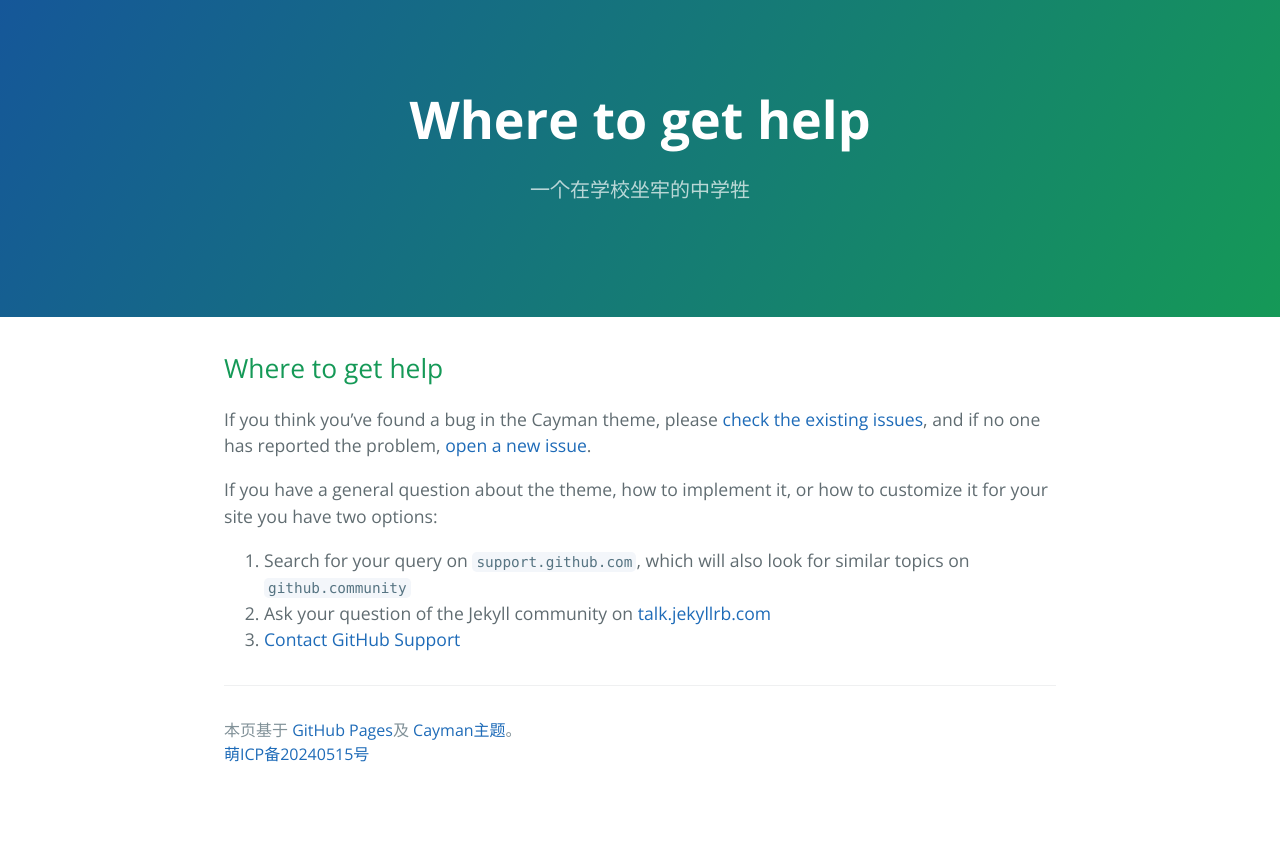
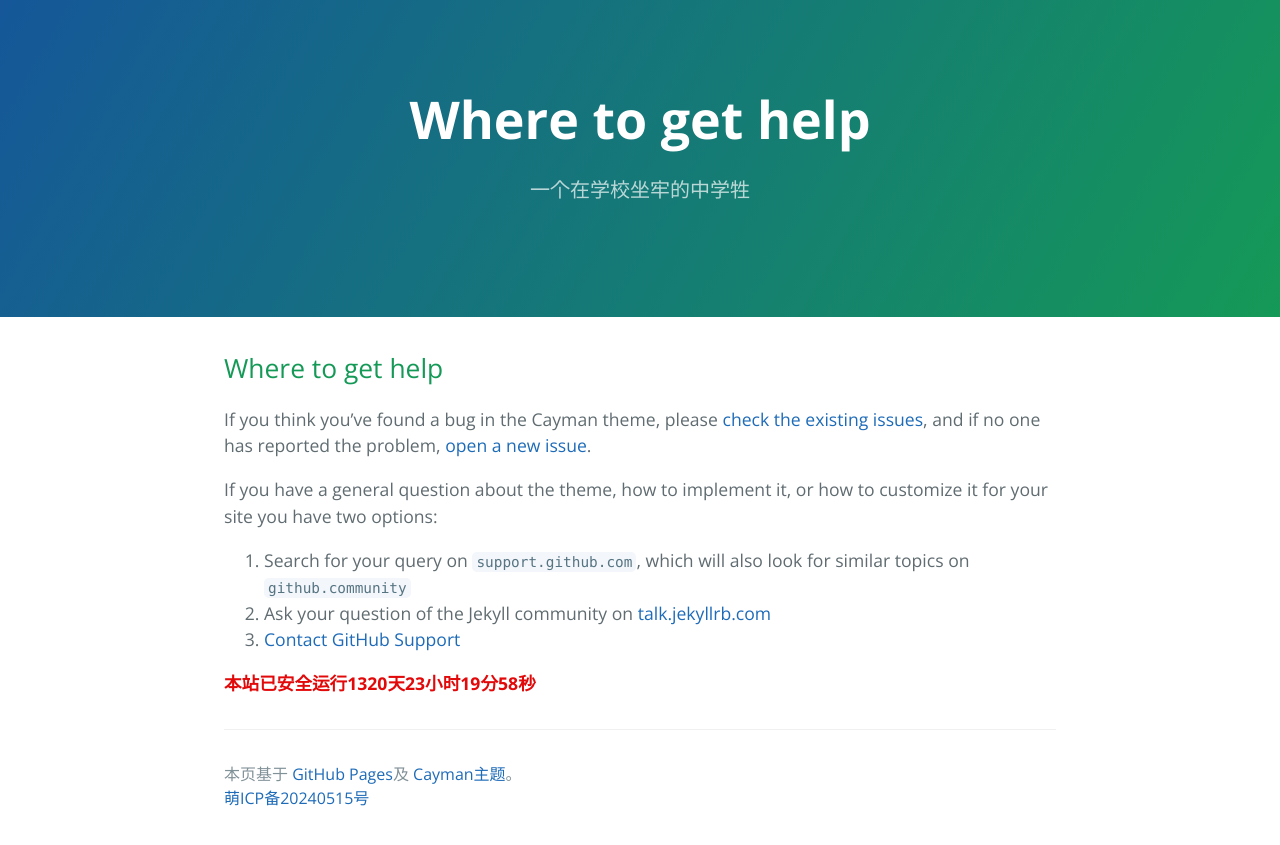
Before and after one commit to Creeper005bili/creeper005bili.github.io, a Jekyll site: the page built from docs/SUPPORT.md, in a window 1280 px wide. Shown: the top 845 px of the page. Built offline with Jekyll 4.4.1, drawn with Linux system fonts in a browser that asks for light colours; our own code applies the rules of GitHub Pages for plain Markdown files.

Commit message:
Update default.html

```diff
--- a/_layouts/default.html
+++ b/_layouts/default.html
@@ -29,7 +29,61 @@
 
     <main id="content" class="main-content" role="main">
       {{ content }}
+<!-- 网站运行计时统计 start-->
+  <span id="momk"></span><span id="momk" style="color: #ff0000;"></span>
+  <script type="text/javascript">
+      function NewDate(str) {
+          str = str.split('-');
+          var date = new Date();
+          date.setUTCFullYear(str[0], str[1] - 1, str[2]);
+          date.setUTCHours(0, 0, 0, 0);
+          return date;
+      }
+      function momxc() {
+          var birthDay = NewDate("2020-10-20");//设置建站时间
+          var today = new Date();
+          var timeold = today.getTime() - birthDay.getTime();
+          var sectimeold = timeold / 1000
+          var secondsold = Math.floor(sectimeold);
+          var msPerDay = 24 * 60 * 60 * 1000; var e_daysold = timeold / msPerDay;
+          var daysold = Math.floor(e_daysold);
+          var e_hrsold = (daysold - e_daysold) * -24;
+          var hrsold = Math.floor(e_hrsold);
+          var e_minsold = (hrsold - e_hrsold) * -60;
+          var minsold = Math.floor((hrsold - e_hrsold) * -60); var seconds = Math.floor((minsold - e_minsold) * -60).toString();
+          document.getElementById("momk").innerHTML = "本站已安全运行" + daysold + "天" + hrsold + "小时" + minsold + "分" + seconds + "秒";
+          setTimeout(momxc, 1000);
+      } momxc();
+  </script>
+  <style>
+      #momk {
+          animation: change 10s infinite;
+          font-weight: 800;
+      }
 
+      @keyframes change {
+          0% {
+              color: #5cb85c;
+          }
+
+          25% {
+              color: #556bd8;
+          }
+
+          50% {
+              color: #e40707;
+          }
+
+          75% {
+              color: #66e616;
+          }
+
+          100% {
+              color: #67bd31;
+          }
+      }
+  </style>
+  <!-- 网站运行计时统计 over-->
       <footer class="site-footer">
         {% if site.github.is_project_page %}
           <span class="site-footer-owner"><a href="{{ site.github.repository_url }}">{{ site.github.repository_name }}</a> is maintained by <a href="{{ site.github.owner_url }}">{{ site.github.owner_name }}</a>.</span>
@@ -37,33 +91,6 @@
         <span class="site-footer-credits">本页基于 <a href="https://pages.github.com">GitHub Pages</a>及 <a href="https://github.com/pages-themes/cayman">Cayman主题</a>。</span><br />
         <a href="https://icp.gov.moe/?keyword=20240515" target="_blank">萌ICP备20240515号</a><br />
       </footer>
-    <script type="text/javascript">
-function NewDate(str) {
-str = str.split('-');
-var date = new Date();
-date.setUTCFullYear(str[0], str[1] - 1, str[2]);
-date.setUTCHours(0, 0, 0, 0);
-return date;
-}
-function momxc() {
-var birthDay =NewDate("2024-01-22");
-var today=new Date();
-var timeold=today.getTime()-birthDay.getTime();
-var sectimeold=timeold/1000
-var secondsold=Math.floor(sectimeold);
-var msPerDay=24*60*60*1000; var e_daysold=timeold/msPerDay;
-var daysold=Math.floor(e_daysold);
-var e_hrsold=(daysold-e_daysold)*-24;
-var hrsold=Math.floor(e_hrsold);
-var e_minsold=(hrsold-e_hrsold)*-60;
-var minsold=Math.floor((hrsold-e_hrsold)*-60); var seconds=Math.floor((minsold-e_minsold)*-60).toString();
-document.getElementById("momk").innerHTML = "本站在经历两次删库三次跑路的情况下坚持了"+daysold+"天"+hrsold+"小时"+minsold+"分"+seconds+"秒<br>";
-setTimeout(momxc, 1000);
-}momxc();
-    </script><style>
-#momk{animation:change 10s infinite;font-weight:800; }
-@keyframes change{0%{color:#5cb85c;}25%{color:#556bd8;}50%{color:#e40707;}75%{color:#66e616;}100% {color:#67bd31;}}
-</style>
     </main>
   </body>
 </html>
```
